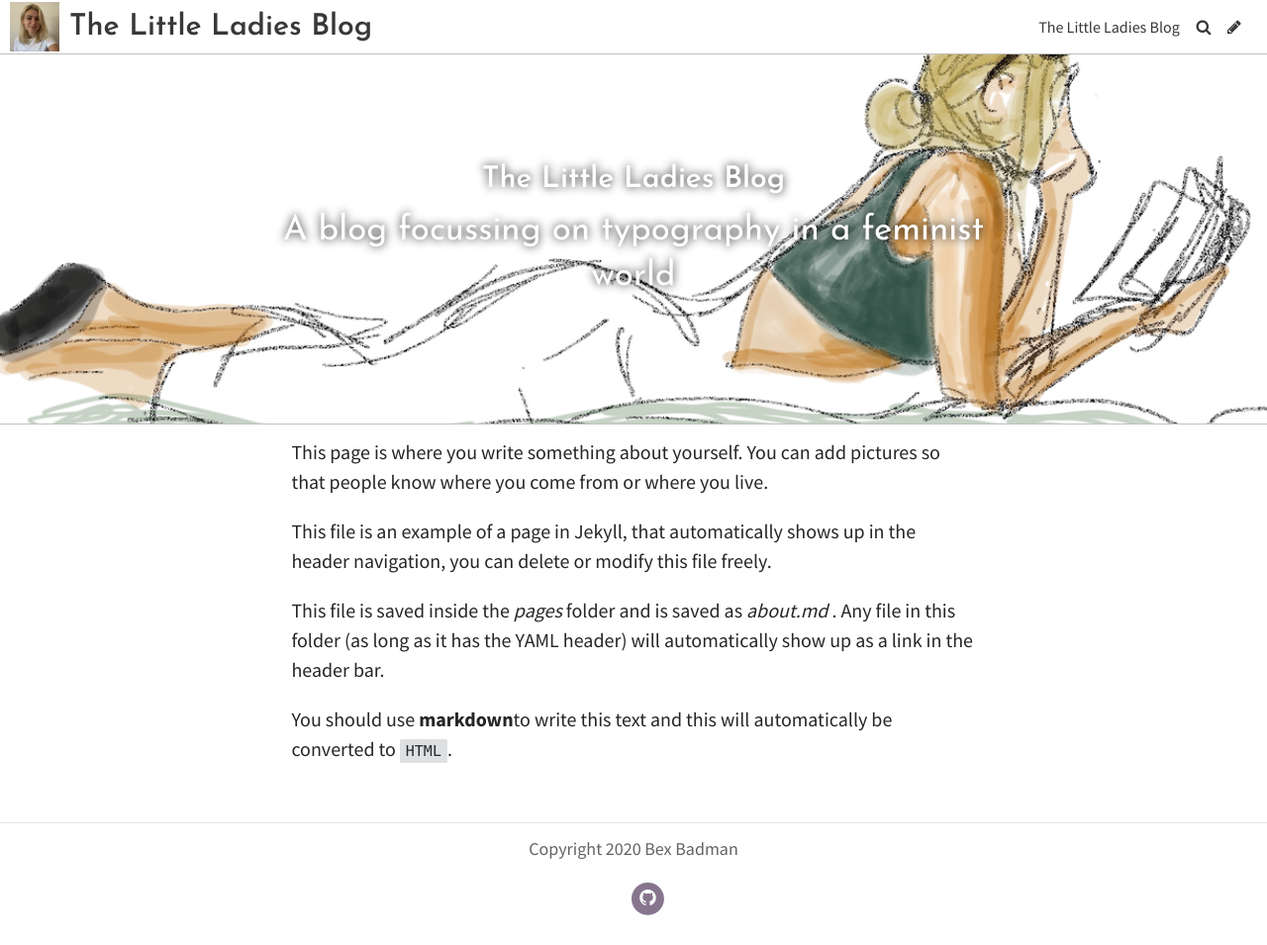
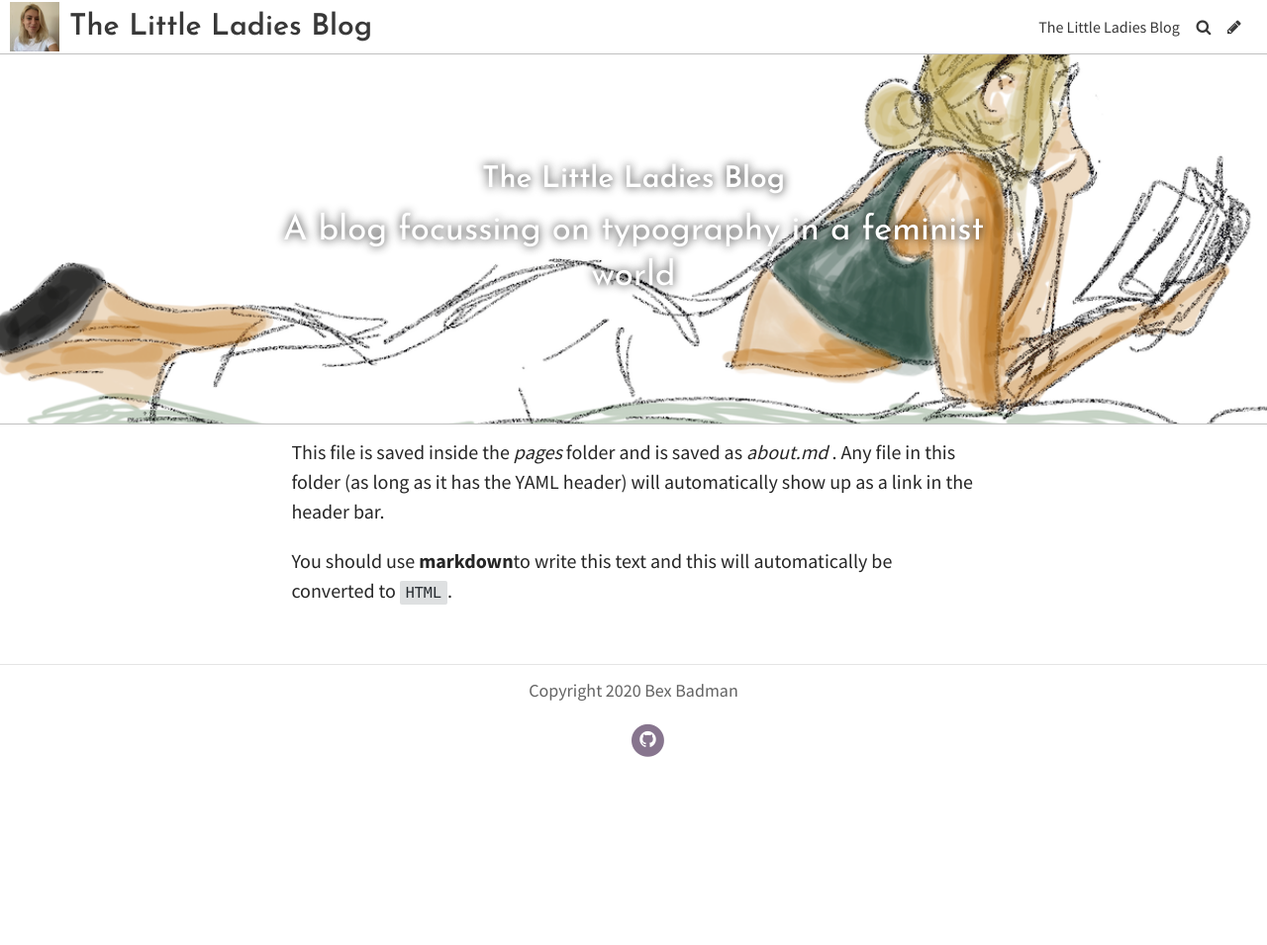
Before and after one commit to rebeccabadman1999/Bex-Badman-Blog, a Jekyll site: the page built from pages/about.md, in a window 1280 px wide. Shown: the whole page at 99% size. Built offline with Jekyll 4.4.1, drawn with Linux system fonts in a browser that asks for light colours; some web fonts are replaced; after the commit the page ends 900 px from its top, so only the background shows below that.

Commit message:
Update Page “about”

```diff
--- a/pages/about.md
+++ b/pages/about.md
@@ -11,10 +11,7 @@
 show: true
 ---
 
-This page is where you write something about yourself. You can add pictures so that people know where you come from or where you live.
 
-This file is an example of a page in Jekyll, that automatically shows up in the header navigation, you can delete or modify this file freely.
-
-This file is saved inside the _pages_ folder and is saved as _about.md_ . Any file in this folder (as long as it has  the YAML header) will automatically show up as a link in the header bar.
+This file is saved inside the *pages* folder and is saved as *about.md* . Any file in this folder (as long as it has  the YAML header) will automatically show up as a link in the header bar.
 
 You should use **markdown**to write this text and this will automatically be converted to `HTML`.
```
